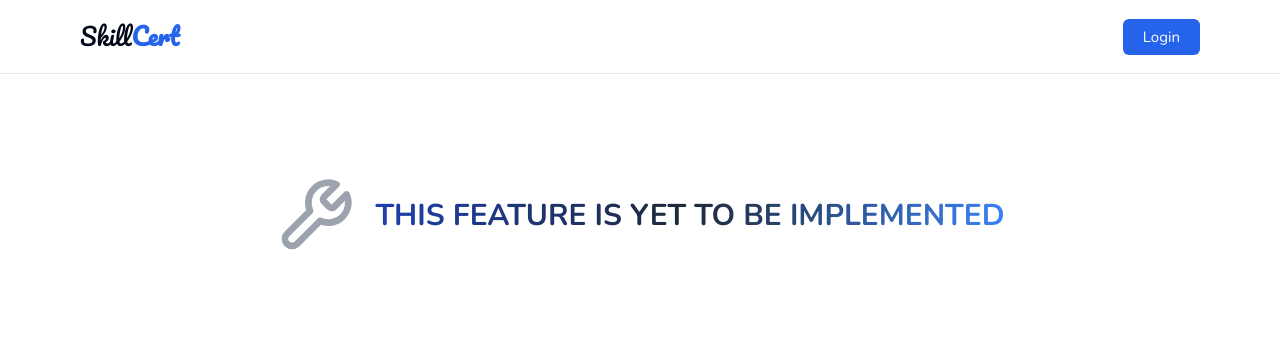
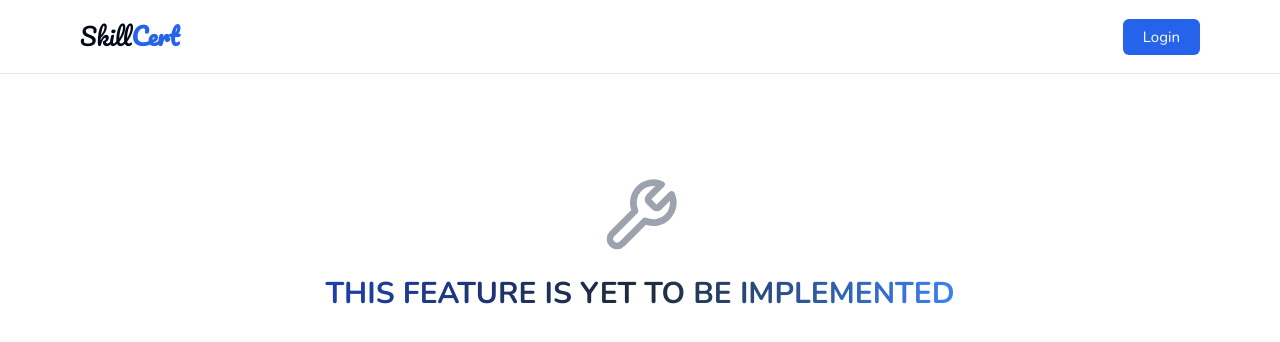
Before and after one commit to Abmichael01/skillCertFrontend, a Next.js app: page /coming-soon in a window 1280 px wide. Shown: the top 342 px of the page. Built offline with nearby package versions, Linux system fonts and the light colour scheme.

Commit message:
made new changes

```diff
--- a/app/(routes)/coming-soon/page.tsx
+++ b/app/(routes)/coming-soon/page.tsx
@@ -3,7 +3,7 @@
 
 const Page = () => {
     return (
-        <div className=' flex items-center justify-center gap-5 pt-20'>
+        <div className=' flex flex-col items-center justify-center gap-5 pt-20'>
             <Wrench className='w-20 h-20 text-gray-400' />
             <h1 className='text-xl sm:text-3xl font-bold leading-snug text-center bg-gradient-to-r from-blue-800 via-gray-800 to-blue-500 bg-clip-text text-transparent'>
             	THIS FEATURE IS YET TO BE IMPLEMENTED
```
